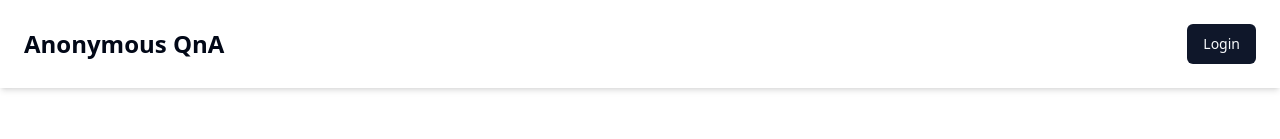
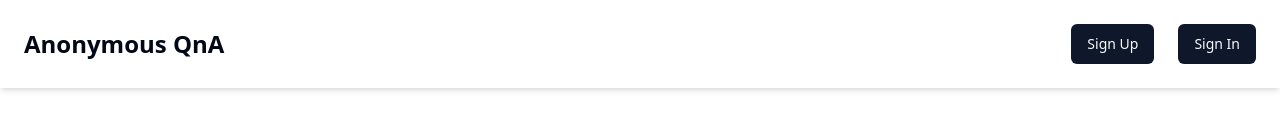
Before and after one commit to Hetav21/QnA-app, a Next.js app: page / in a window 1280 px wide. Shown: the top 139 px of the page. Built offline with nearby package versions, Linux system fonts and the light colour scheme; no server answers.

Commit message:
Improving styling a bit

```diff
--- a/src/app/(app)/dashboard/page.tsx
+++ b/src/app/(app)/dashboard/page.tsx
@@ -174,7 +174,7 @@ export default function Dashboard() {
   const profileUrl = `${baseUrl}/u/${username}`;
 
   return (
-    <div className="my-8 mx-4 md:mx-8 lg:mx-auto p-6 bg-white rounded w-full max-w-6xl">
+    <div className="my-8 mx-auto p-6 bg-white rounded w-full max-w-6xl">
       <h1 className="text-4xl font-bold mb-4">User Dashboard</h1>
 
       <div className="mb-4">
--- a/src/components/NavBar.tsx
+++ b/src/components/NavBar.tsx
@@ -1,22 +1,23 @@
 "use client";
+import { useToast } from "@/hooks/use-toast";
 import { signOut, useSession } from "next-auth/react";
 import Link from "next/link";
-import React from "react";
+import { usePathname } from "next/navigation";
 import { Button } from "./ui/button";
-import { useToast } from "@/hooks/use-toast";
 import { Label } from "./ui/label";
 
 export function NavBar() {
   // Extracting session information
   const { data: session } = useSession();
 
-  // const user = session?.user;
-
   // Initializing toast
   const { toast } = useToast();
 
+  // Extracting current path of the website
+  const path = usePathname();
+
   return (
-    <nav className="p-4 md:p-6 shadow-md">
+    <nav className="mx-auto w-full p-4 md:p-6 shadow-md">
       <div className="container mx-auto flex flex-col md:flex-row justify-between items-center">
         <Link
           className="text-2xl font-bold mb-4 md:mb-0"
@@ -47,11 +48,20 @@ export function NavBar() {
               </Button>
             </>
           ) : (
-            <Link href="/sign-in">
-              <Button className="w-full md:w-auto">
-                <Label>Login</Label>
-              </Button>
-            </Link>
+            <div className="w-full md:w-fit flex flex-col md:flex-row justify-between items-center">
+              <Link href="/sign-up">
+                <Button className="w-full md:w-auto">
+                  <Label>Sign Up</Label>
+                </Button>
+              </Link>
+              {path === "/" && (
+                <Link href="/sign-in">
+                  <Button className="md:ml-6 w-full mt-2 md:mt-0 md:w-auto">
+                    <Label>Sign In</Label>
+                  </Button>
+                </Link>
+              )}
+            </div>
           )
         }
       </div>
```
